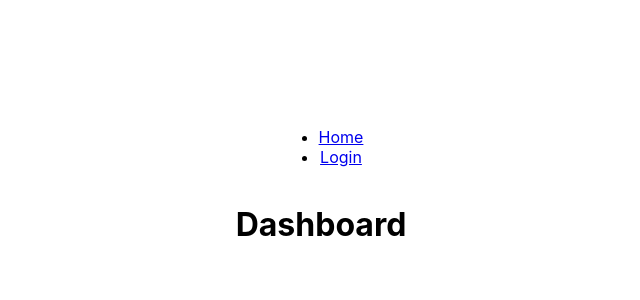
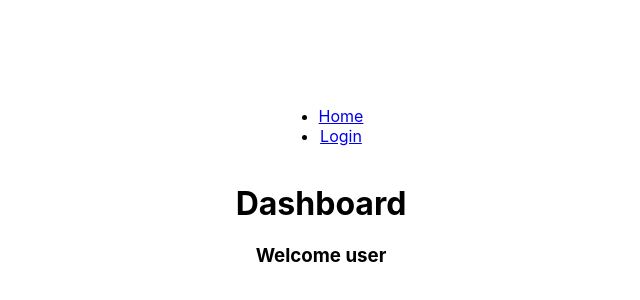
Before and after one commit to EduBarreira1212/react-router-learning, a React (Create React App) app: page /dashboard in a window 1280 px wide. Shown: the part 212-512 px from the top of the page, without its empty margins (319-959 px from the left). Built offline with nearby package versions, Linux system fonts and the light colour scheme.

Commit message:
feat: dashboard content created

```diff
--- a/src/routes/Dashboard.tsx
+++ b/src/routes/Dashboard.tsx
@@ -1,7 +1,12 @@
 
 
 const Dashboard = () => {
-    return <h1>Dashboard</h1>
+    return (
+        <div>
+            <h1>Dashboard</h1>
+            <h3>Welcome user</h3>
+        </div>
+    );
 }
 
 export default Dashboard;
```
